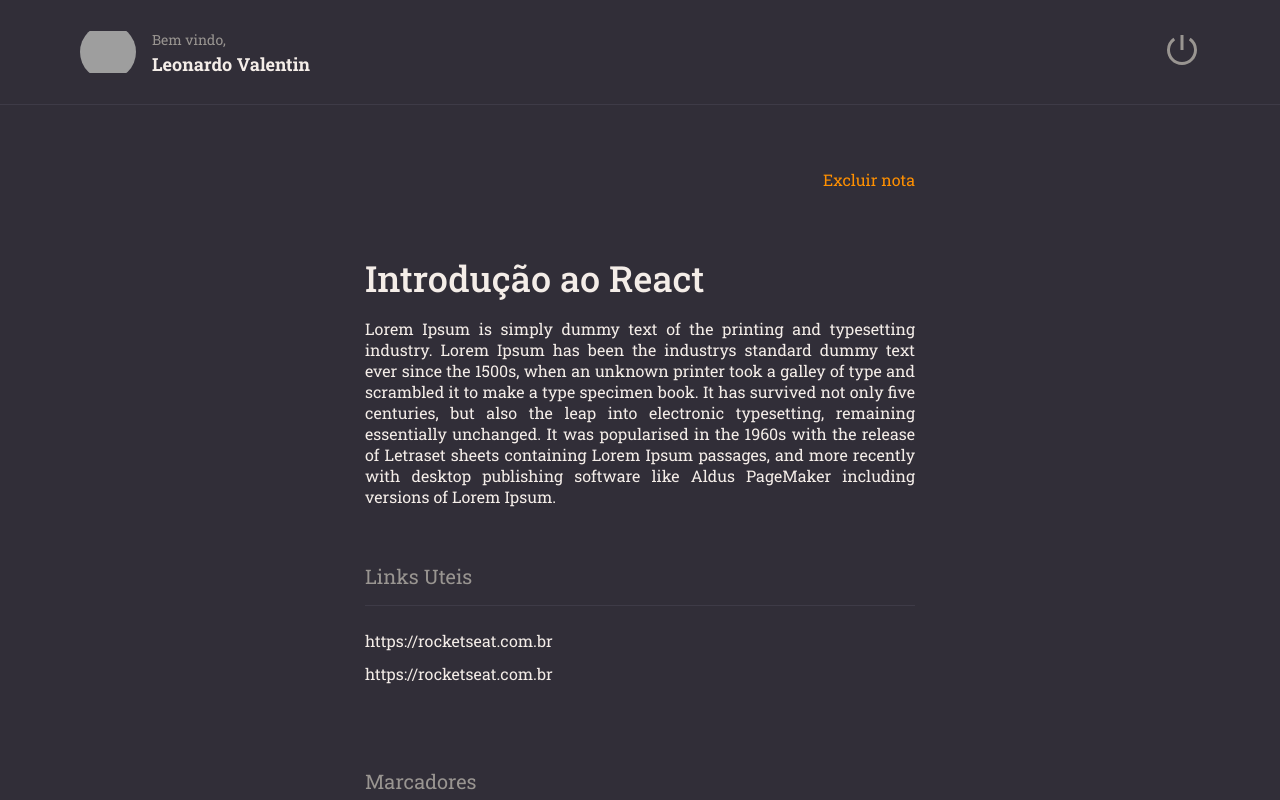
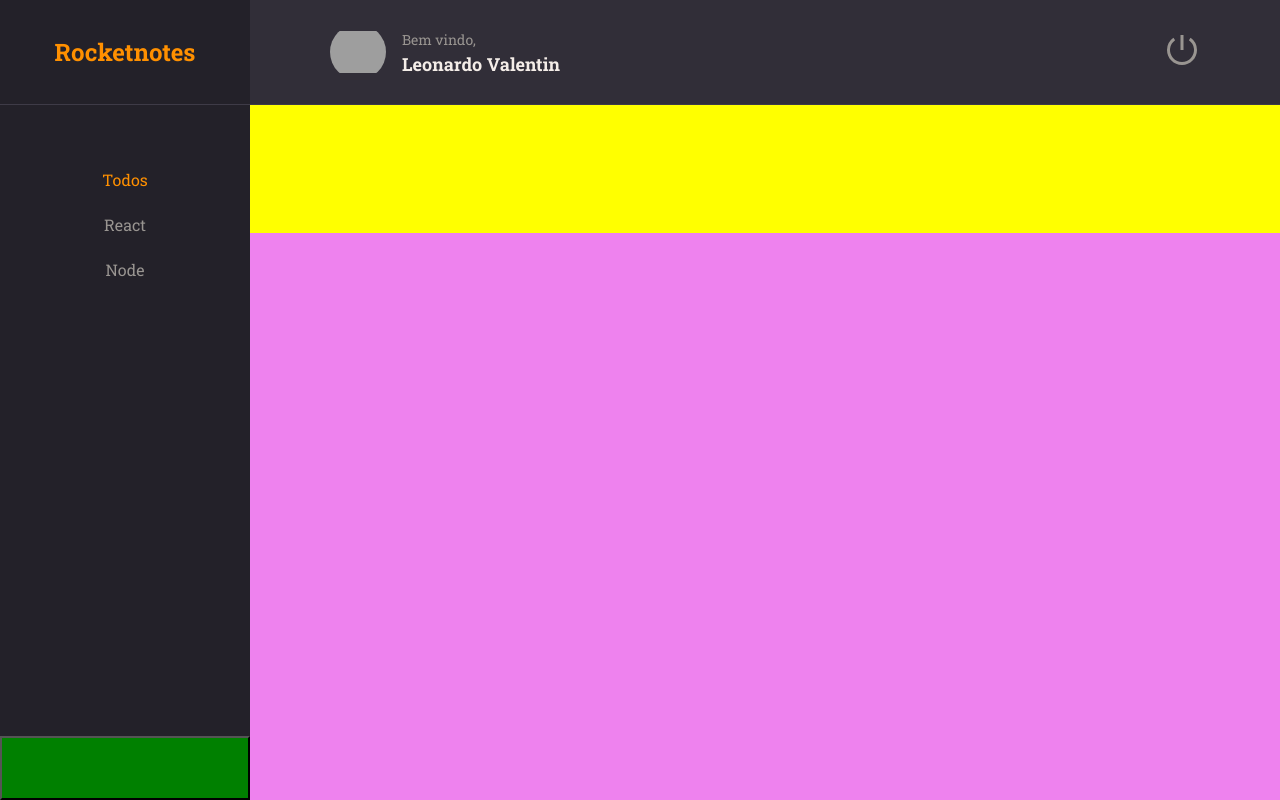
Before and after one commit to leonardo-valentin/rocketnotes, a React (Vite) app: page / in a window 1280 px wide. Built offline with nearby package versions, Linux system fonts and the light colour scheme; grey boxes are pictures that could not be loaded.

Commit message:
feat home pages brand and menu

```diff
--- a/src/components/ButtonText/index.jsx
+++ b/src/components/ButtonText/index.jsx
@@ -1,9 +1,9 @@
 import { Container } from "./style";
 
-// eslint-disable-next-line react/prop-types
-export function ButtonText({ title, ...rest }) {
+// eslint-disable-next-line react/prop-types, no-unused-vars
+export function ButtonText({ title, isActive = false, ...rest }) {
   return (
-    <Container type="button" {...rest}>
+    <Container type="button" isActive={isActive} {...rest}>
       {title}
     </Container>
   );
--- a/src/components/ButtonText/style.js
+++ b/src/components/ButtonText/style.js
@@ -2,7 +2,8 @@
 
 export const Container = styled.button`
   background: none;
-  color: ${({ theme }) => theme.COLORS.ORANGE};
+  color: ${({ theme, isActive }) =>
+    isActive ? theme.COLORS.ORANGE : theme.COLORS.GRAY_100};
 
   border: none;
   font-size: 1.6rem;
--- a/src/components/Section/style.js
+++ b/src/components/Section/style.js
@@ -1,7 +1,7 @@
 import styled from "styled-components";
 
 export const Container = styled.section`
-  margin: 56px 0 28px;
+  margin: 2.8rem 0;
 
   > h2 {
     border-bottom-width: 1px;
--- a/src/main.jsx
+++ b/src/main.jsx
@@ -3,13 +3,13 @@
 import GlobalStyles from "./styles/global";
 import { ThemeProvider } from "styled-components";
 import theme from "./styles/theme";
-import { Details } from "./pages/Details";
+import { Home } from "./pages/Home";
 
 ReactDOM.createRoot(document.getElementById("root")).render(
   <React.StrictMode>
     <ThemeProvider theme={theme}>
       <GlobalStyles />
-      <Details />
+      <Home />
     </ThemeProvider>
   </React.StrictMode>
 );
--- a/src/pages/Details/index.jsx
+++ b/src/pages/Details/index.jsx
@@ -11,7 +11,7 @@
       <Header />
       <main>
         <Content>
-          <ButtonText title="Excluir nota" />
+          <ButtonText title="Excluir nota" isActive />
 
           <h1>Introdução ao React</h1>
 
--- /dev/null
+++ b/src/pages/Home/index.jsx
@@ -0,0 +1,32 @@
+import { Container, Brand, Menu, Search, Content, Newnote } from "./style";
+import { Header } from "../../components/Header";
+import { ButtonText } from "../../components/ButtonText";
+
+export function Home() {
+  return (
+    <Container>
+      <Brand>
+        <h1>Rocketnotes</h1>
+      </Brand>
+      <Header></Header>
+
+      <Menu>
+        <li>
+          <ButtonText title="Todos" isActive></ButtonText>
+        </li>
+        <li>
+          <ButtonText title="React"></ButtonText>
+        </li>
+        <li>
+          <ButtonText title="Node"></ButtonText>
+        </li>
+      </Menu>
+
+      <Search></Search>
+
+      <Content></Content>
+
+      <Newnote></Newnote>
+    </Container>
+  );
+}
--- /dev/null
+++ b/src/pages/Home/style.js
@@ -0,0 +1,62 @@
+import styled from "styled-components";
+
+export const Container = styled.div`
+  width: 100%;
+  height: 100vh;
+
+  display: grid;
+  grid-template-columns: 25rem auto;
+  grid-template-rows: 10.5rem 12.8rem auto 6.4rem;
+  grid-template-areas:
+    "brand header"
+    "menu search"
+    "menu content"
+    "newnote content";
+`;
+
+export const Brand = styled.div`
+  grid-area: brand;
+
+  display: flex;
+  align-items: center;
+  justify-content: center;
+
+  border-bottom: 1px solid ${({ theme }) => theme.COLORS.BACKGROUND_700};
+
+  background: ${({ theme }) => theme.COLORS.BACKGROUND_900};
+
+  > h1 {
+    font-size: 2.4rem;
+    color: ${({ theme }) => theme.COLORS.ORANGE};
+  }
+`;
+
+export const Menu = styled.ul`
+  grid-area: menu;
+
+  background: ${({ theme }) => theme.COLORS.BACKGROUND_900};
+
+  display: flex;
+  flex-direction: column;
+  align-items: center;
+
+  list-style: none;
+
+  gap: 2.4rem;
+  padding-top: 6.4rem;
+`;
+
+export const Search = styled.div`
+  background: yellow;
+  grid-area: search;
+`;
+
+export const Content = styled.div`
+  background: violet;
+  grid-area: content;
+`;
+
+export const Newnote = styled.button`
+  background: green;
+  grid-area: newnote;
+`;
```
